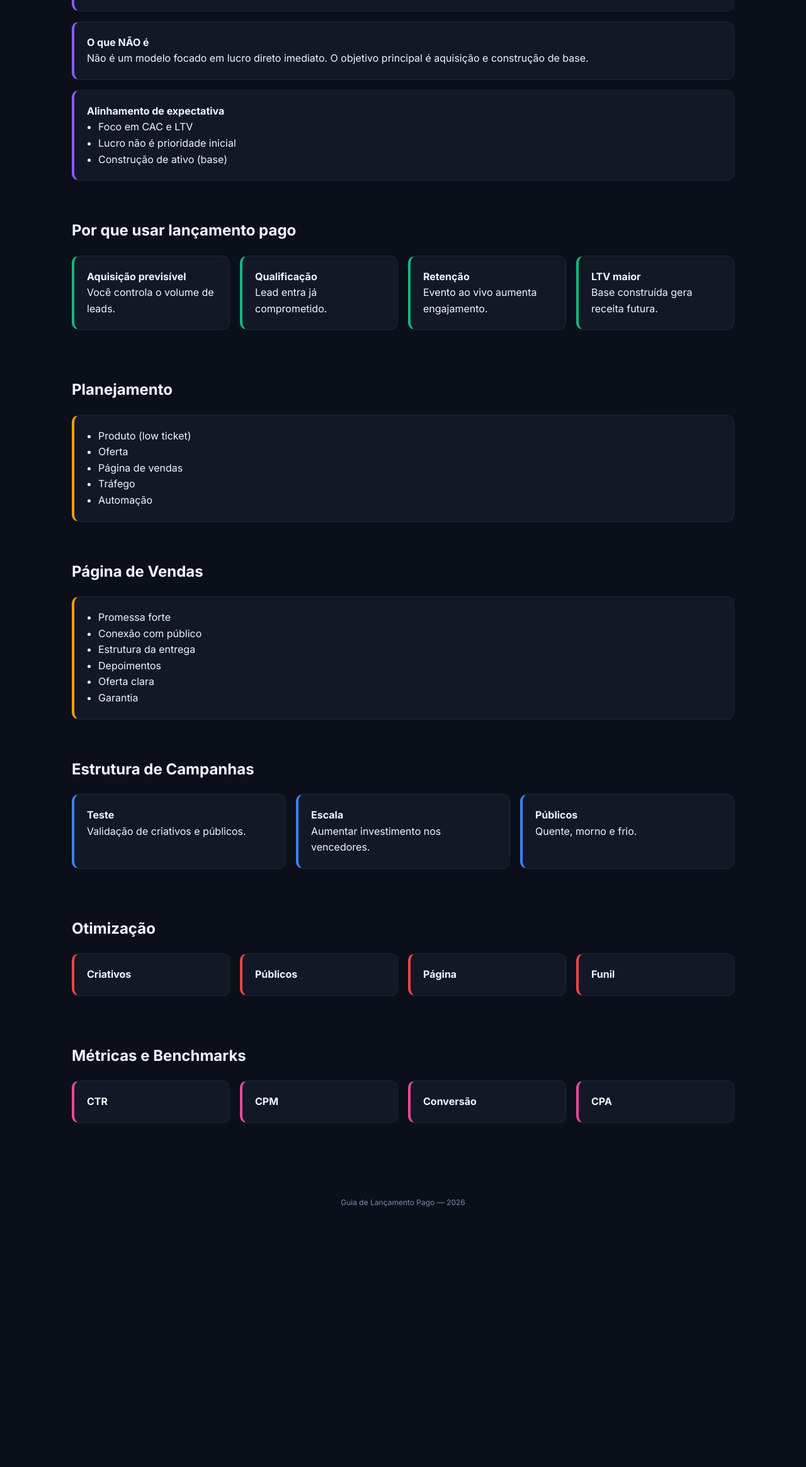
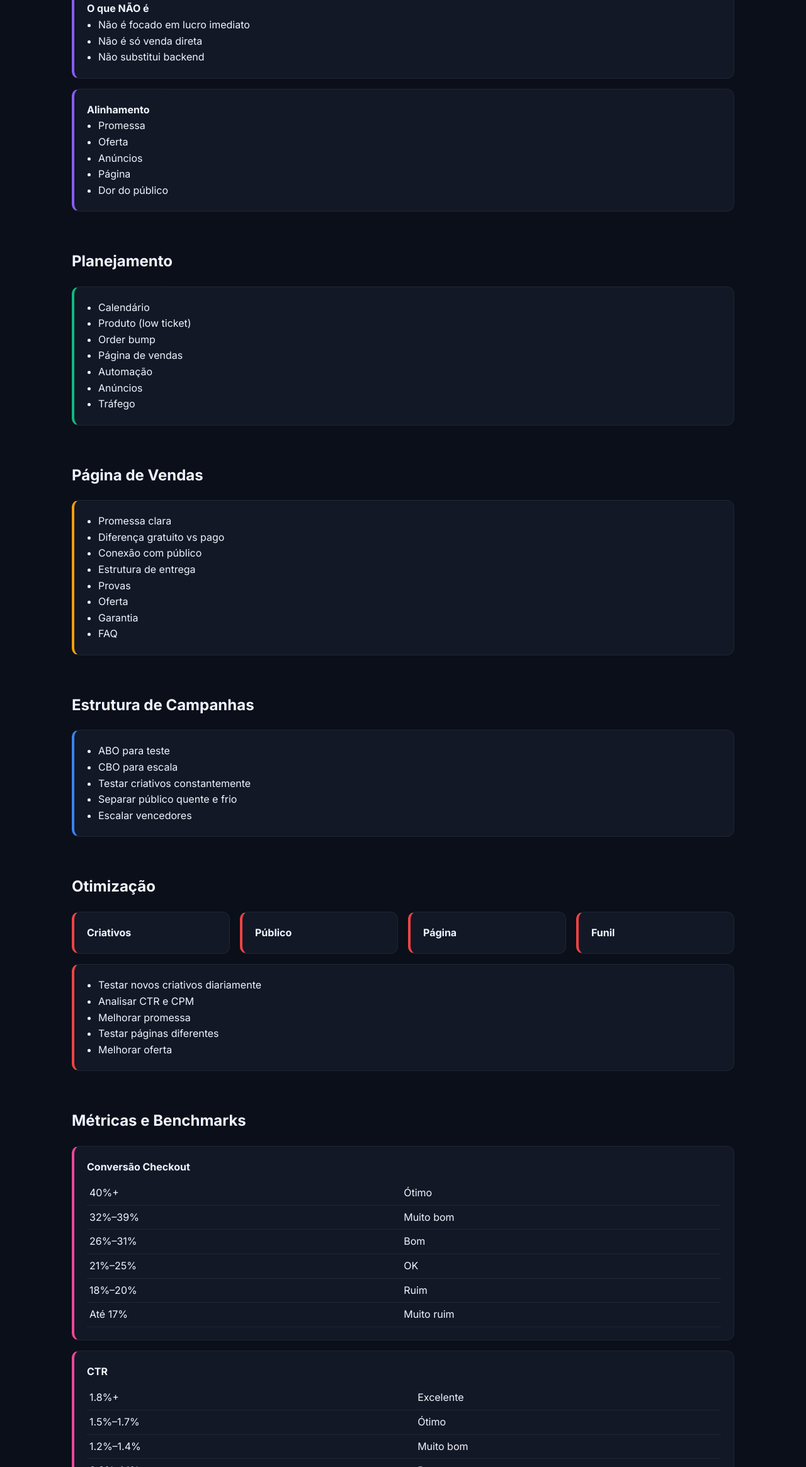
Before and after one commit to mggastal/lancamento_pago, a plain HTML site: page index.html in a window 1280 px wide. Shown: the part 470-2800 px from the top of the page at 63% size. Before the commit the page ends 2429 px from the top, so only its background shows below. Drawn offline with Linux system fonts and the light colour scheme.

Commit message:
Update title and content in index.html

```diff
--- a/index.html
+++ b/index.html
@@ -3,36 +3,35 @@
 <head>
 <meta charset="UTF-8">
 <meta name="viewport" content="width=device-width, initial-scale=1.0">
-<title>Guia de Lançamento Pago</title>
+<title>Guia Completo de Lançamento Pago</title>
 
 <link href="https://fonts.googleapis.com/css2?family=Inter:wght@300;400;500;600;700&display=swap" rel="stylesheet">
 
 <style>
 :root {
-  --bg: #0b0f19;
-  --card: #121826;
-  --border: rgba(255,255,255,0.06);
-  --text: #f1f5ff;
-  --muted: #7c8aa5;
+  --bg:#0b0f19;
+  --card:#121826;
+  --border:rgba(255,255,255,0.06);
+  --text:#f1f5ff;
+  --muted:#7c8aa5;
 
-  --purple: #8b5cf6;
-  --green: #10b981;
-  --orange: #f59e0b;
-  --blue: #3b82f6;
-  --red: #ef4444;
-  --pink: #ec4899;
+  --purple:#8b5cf6;
+  --green:#10b981;
+  --orange:#f59e0b;
+  --blue:#3b82f6;
+  --red:#ef4444;
+  --pink:#ec4899;
 }
 
 *{margin:0;padding:0;box-sizing:border-box;}
 
 body{
-  font-family: 'Inter', sans-serif;
-  background: var(--bg);
-  color: var(--text);
+  font-family:'Inter',sans-serif;
+  background:var(--bg);
+  color:var(--text);
   line-height:1.6;
 }
 
-/* HERO */
 .hero{
   padding:80px 24px 40px;
   max-width:1100px;
@@ -41,16 +40,13 @@ body{
 
 .hero h1{
   font-size:42px;
-  font-weight:700;
-  margin-bottom:12px;
+  margin-bottom:10px;
 }
 
 .hero p{
   color:var(--muted);
-  max-width:600px;
 }
 
-/* SECTIONS */
 .section{
   max-width:1100px;
   margin:60px auto;
@@ -58,7 +54,6 @@ body{
 }
 
 .section h2{
-  font-size:24px;
   margin-bottom:20px;
 }
 
@@ -70,14 +65,12 @@ body{
   margin-bottom:16px;
 }
 
-/* GRID */
 .grid{
   display:grid;
-  grid-template-columns: repeat(auto-fit, minmax(250px,1fr));
+  grid-template-columns:repeat(auto-fit,minmax(250px,1fr));
   gap:16px;
 }
 
-/* COLORS */
 .purple{border-left:4px solid var(--purple);}
 .green{border-left:4px solid var(--green);}
 .orange{border-left:4px solid var(--orange);}
@@ -85,17 +78,23 @@ body{
 .red{border-left:4px solid var(--red);}
 .pink{border-left:4px solid var(--pink);}
 
-/* LIST */
-ul{
-  padding-left:18px;
+ul{padding-left:18px;}
+
+table{
+  width:100%;
+  margin-top:10px;
+  border-collapse:collapse;
 }
 
-/* FOOTER */
+td{
+  padding:6px 4px;
+  border-bottom:1px solid var(--border);
+}
+
 .footer{
   text-align:center;
   padding:40px;
   color:var(--muted);
-  font-size:12px;
 }
 </style>
 </head>
@@ -104,7 +103,7 @@ ul{
 
 <div class="hero">
 <h1>Guia Completo de Lançamento Pago</h1>
-  <p>Do zero à escala: como usar tráfego pago para adquirir, qualificar e converter clientes com previsibilidade.</p>
+<p>Do zero à escala com previsibilidade usando tráfego pago.</p>
 </div>
 
 <!-- FUNDAMENTOS -->
@@ -112,103 +111,83 @@ ul{
 <h2>Fundamentos</h2>
 
 <div class="card purple">
-    <strong>O que é lançamento pago</strong>
-    <p>Um modelo de aquisição onde você usa tráfego pago para gerar leads e converter através de um evento ao vivo ou oferta estruturada.</p>
+<strong>O que é</strong>
+<p>Um funil de aquisição com tráfego pago, normalmente com low ticket + evento ao vivo.</p>
 </div>
 
 <div class="card purple">
 <strong>O que NÃO é</strong>
-    <p>Não é um modelo focado em lucro direto imediato. O objetivo principal é aquisição e construção de base.</p>
+<ul>
+<li>Não é focado em lucro imediato</li>
+<li>Não é só venda direta</li>
+<li>Não substitui backend</li>
+</ul>
 </div>
 
 <div class="card purple">
-    <strong>Alinhamento de expectativa</strong>
+<strong>Alinhamento</strong>
 <ul>
-      <li>Foco em CAC e LTV</li>
-      <li>Lucro não é prioridade inicial</li>
-      <li>Construção de ativo (base)</li>
+<li>Promessa</li>
+<li>Oferta</li>
+<li>Anúncios</li>
+<li>Página</li>
+<li>Dor do público</li>
 </ul>
 </div>
-</div>
 
-<!-- POR QUE -->
-<div class="section">
-  <h2>Por que usar lançamento pago</h2>
-
-  <div class="grid">
-    <div class="card green">
-      <strong>Aquisição previsível</strong>
-      <p>Você controla o volume de leads.</p>
-    </div>
-
-    <div class="card green">
-      <strong>Qualificação</strong>
-      <p>Lead entra já comprometido.</p>
-    </div>
-
-    <div class="card green">
-      <strong>Retenção</strong>
-      <p>Evento ao vivo aumenta engajamento.</p>
-    </div>
-
-    <div class="card green">
-      <strong>LTV maior</strong>
-      <p>Base construída gera receita futura.</p>
-    </div>
-  </div>
 </div>
 
 <!-- PLANEJAMENTO -->
 <div class="section">
 <h2>Planejamento</h2>
 
-  <div class="card orange">
+<div class="card green">
 <ul>
+<li>Calendário</li>
 <li>Produto (low ticket)</li>
-      <li>Oferta</li>
+<li>Order bump</li>
 <li>Página de vendas</li>
+<li>Automação</li>
+<li>Anúncios</li>
 <li>Tráfego</li>
-      <li>Automação</li>
 </ul>
 </div>
+
 </div>
 
-<!-- PAGINA -->
+<!-- PÁGINA -->
 <div class="section">
 <h2>Página de Vendas</h2>
 
 <div class="card orange">
 <ul>
-      <li>Promessa forte</li>
+<li>Promessa clara</li>
+<li>Diferença gratuito vs pago</li>
 <li>Conexão com público</li>
-      <li>Estrutura da entrega</li>
-      <li>Depoimentos</li>
-      <li>Oferta clara</li>
+<li>Estrutura de entrega</li>
+<li>Provas</li>
+<li>Oferta</li>
 <li>Garantia</li>
+<li>FAQ</li>
 </ul>
 </div>
+
 </div>
 
 <!-- CAMPANHAS -->
 <div class="section">
 <h2>Estrutura de Campanhas</h2>
 
-  <div class="grid">
 <div class="card blue">
-      <strong>Teste</strong>
-      <p>Validação de criativos e públicos.</p>
+<ul>
+<li>ABO para teste</li>
+<li>CBO para escala</li>
+<li>Testar criativos constantemente</li>
+<li>Separar público quente e frio</li>
+<li>Escalar vencedores</li>
+</ul>
 </div>
 
-    <div class="card blue">
-      <strong>Escala</strong>
-      <p>Aumentar investimento nos vencedores.</p>
-    </div>
-
-    <div class="card blue">
-      <strong>Públicos</strong>
-      <p>Quente, morno e frio.</p>
-    </div>
-  </div>
 </div>
 
 <!-- OTIMIZAÇÃO -->
@@ -216,45 +195,98 @@ ul{
 <h2>Otimização</h2>
 
 <div class="grid">
-    <div class="card red">
-      <strong>Criativos</strong>
+<div class="card red"><strong>Criativos</strong></div>
+<div class="card red"><strong>Público</strong></div>
+<div class="card red"><strong>Página</strong></div>
+<div class="card red"><strong>Funil</strong></div>
 </div>
 
 <div class="card red">
-      <strong>Públicos</strong>
+<ul>
+<li>Testar novos criativos diariamente</li>
+<li>Analisar CTR e CPM</li>
+<li>Melhorar promessa</li>
+<li>Testar páginas diferentes</li>
+<li>Melhorar oferta</li>
+</ul>
 </div>
 
-    <div class="card red">
-      <strong>Página</strong>
 </div>
 
-    <div class="card red">
-      <strong>Funil</strong>
-    </div>
-  </div>
-</div>
-
-<!-- METRICAS -->
+<!-- MÉTRICAS -->
 <div class="section">
 <h2>Métricas e Benchmarks</h2>
 
-  <div class="grid">
+<div class="card pink">
+<strong>Conversão Checkout</strong>
+<table>
+<tr><td>40%+</td><td>Ótimo</td></tr>
+<tr><td>32%–39%</td><td>Muito bom</td></tr>
+<tr><td>26%–31%</td><td>Bom</td></tr>
+<tr><td>21%–25%</td><td>OK</td></tr>
+<tr><td>18%–20%</td><td>Ruim</td></tr>
+<tr><td>Até 17%</td><td>Muito ruim</td></tr>
+</table>
+</div>
+
 <div class="card pink">
 <strong>CTR</strong>
+<table>
+<tr><td>1.8%+</td><td>Excelente</td></tr>
+<tr><td>1.5%–1.7%</td><td>Ótimo</td></tr>
+<tr><td>1.2%–1.4%</td><td>Muito bom</td></tr>
+<tr><td>0.9%–1.1%</td><td>Bom</td></tr>
+<tr><td>0.7%–0.8%</td><td>OK</td></tr>
+<tr><td>0.5%–0.6%</td><td>Ruim</td></tr>
+<tr><td><0.4%</td><td>Muito ruim</td></tr>
+</table>
 </div>
 
 <div class="card pink">
 <strong>CPM</strong>
+<table>
+<tr><td>R$11–20</td><td>Ótimo</td></tr>
+<tr><td>R$21–40</td><td>Muito bom</td></tr>
+<tr><td>R$41–60</td><td>Bom</td></tr>
+<tr><td>R$61–80</td><td>Difícil</td></tr>
+<tr><td>R$81+</td><td>Muito difícil</td></tr>
+</table>
 </div>
 
 <div class="card pink">
-      <strong>Conversão</strong>
+<strong>Connect Rate</strong>
+<table>
+<tr><td>81%+</td><td>Ótimo</td></tr>
+<tr><td>75–80%</td><td>Muito bom</td></tr>
+<tr><td>69–75%</td><td>Bom</td></tr>
+<tr><td>61–68%</td><td>OK</td></tr>
+<tr><td>55–60%</td><td>Ruim</td></tr>
+<tr><td><54%</td><td>Muito ruim</td></tr>
+</table>
 </div>
 
 <div class="card pink">
-      <strong>CPA</strong>
+<strong>Conversão Página</strong>
+<table>
+<tr><td>8–12%</td><td>Ótimo</td></tr>
+<tr><td>7–8%</td><td>Bom</td></tr>
+<tr><td>5–7%</td><td>OK</td></tr>
+<tr><td>2–4%</td><td>Ruim</td></tr>
+</table>
 </div>
+
+<div class="card pink">
+<strong>Ticket vs Conversão</strong>
+<table>
+<tr><td>1k–1.5k</td><td>15%–20%</td></tr>
+<tr><td>1.5k–2k</td><td>10%–15%</td></tr>
+<tr><td>2k–3k</td><td>8%–10%</td></tr>
+<tr><td>3k–5k</td><td>6%–8%</td></tr>
+<tr><td>5k–10k</td><td>4%–6%</td></tr>
+<tr><td>10k+</td><td>3%–5%</td></tr>
+</table>
 </div>
+
 </div>
 
 <div class="footer">
```
Lines whose indentation alone changed are shown as unchanged.
